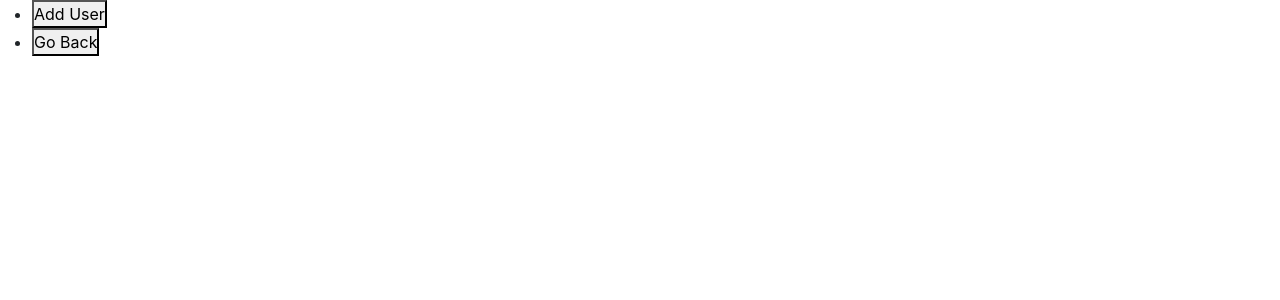
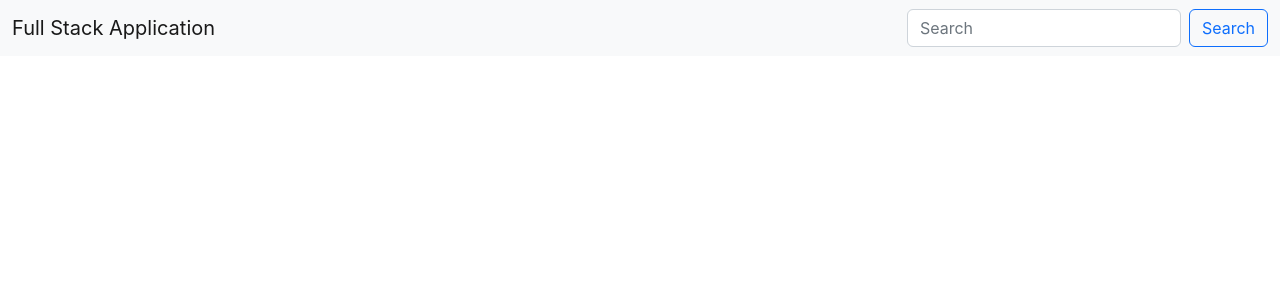
Before and after one commit to KingNelx/CRUDRestAPI-Front-End-, a React (Create React App) app: page / in a window 1280 px wide. Shown: the top 300 px of the page. Built offline with nearby package versions, Linux system fonts and the light colour scheme.

Commit message:
added nav

```diff
--- a/src/Components/Home.jsx
+++ b/src/Components/Home.jsx
@@ -3,10 +3,15 @@ import { Link } from "react-router-dom"
 const Home = () => {
     return (
         <div>
-            <ul className="list-none">
-                <li> <button> Add User </button> </li>
-                <li> <button> Go Back </button> </li>
-            </ul>
+            <nav className="navbar bg-light">
+                <div className="container-fluid">
+                    <a className="navbar-brand">Full Stack Application</a>
+                    <form className="d-flex" role="search">
+                        <input className="form-control me-2" type="search" placeholder="Search" aria-label="Search" />
+                            <button className="btn btn-outline-primary" type="submit">Search</button>
+                    </form>
+                </div>
+            </nav>
         </div>
     );
 }
```
Also changed, not shown: src/App.css (line endings or trailing spaces).
